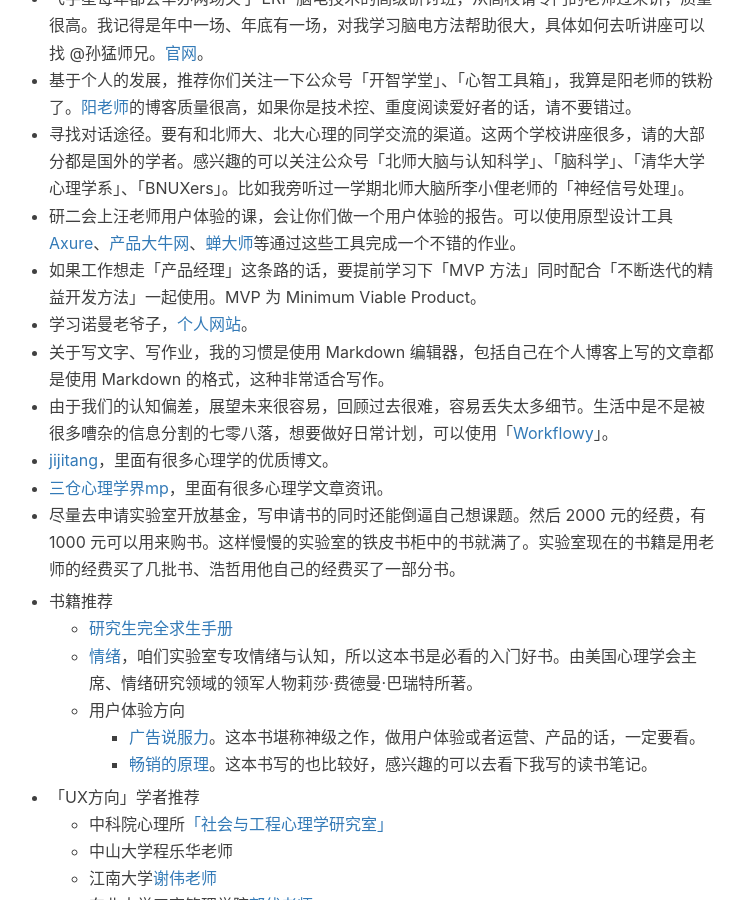
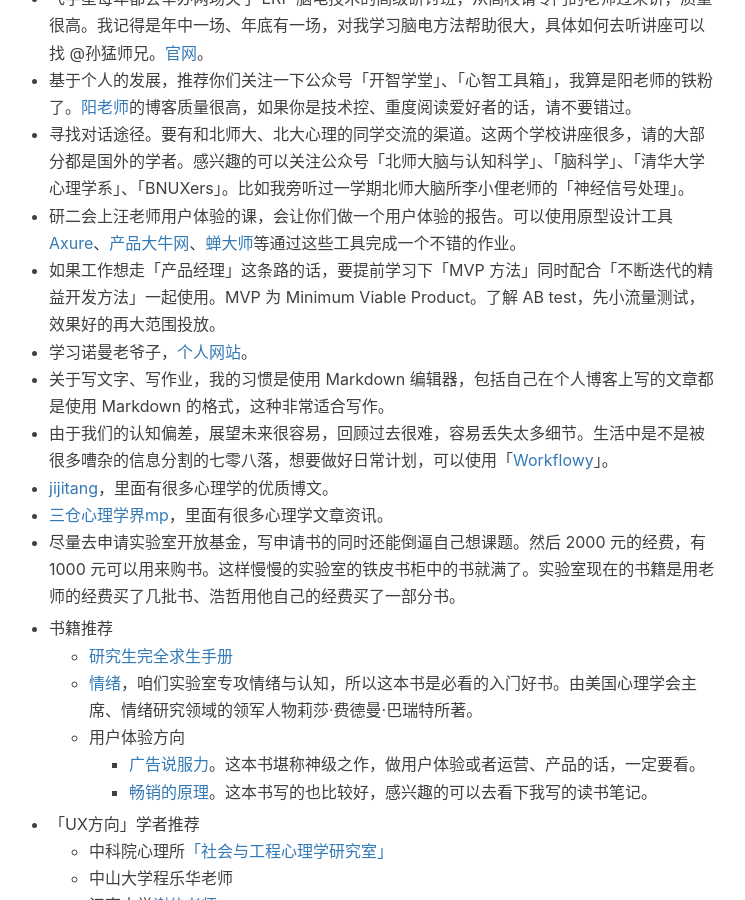
Before and after one commit to zapp926/blog, a Jekyll site: the page built from _posts/2019-01-06-1015-manual.md, in a window 1280 px wide and 900 px high, scrolled down 2239 px. Shown: the whole window, without its empty margins (256-1001 px from the left). Built offline with Jekyll 4.4.1, drawn with Linux system fonts in a browser that asks for light colours; nearby versions of some CDN libraries; comment, search, counter and statistics services are not loaded.

Commit message:
add content

```diff
--- a/_posts/2019-01-06-1015-manual.md
+++ b/_posts/2019-01-06-1015-manual.md
@@ -52,7 +52,7 @@
 * 基于个人的发展，推荐你们关注一下公众号「开智学堂」、「心智工具箱」，我算是阳老师的铁粉了。[阳老师](https://www.yangzhiping.com)的博客质量很高，如果你是技术控、重度阅读爱好者的话，请不要错过。
 * 寻找对话途径。要有和北师大、北大心理的同学交流的渠道。这两个学校讲座很多，请的大部分都是国外的学者。感兴趣的可以关注公众号「北师大脑与认知科学」、「脑科学」、「清华大学心理学系」、「BNUXers」。比如我旁听过一学期北师大脑所李小俚老师的「神经信号处理」。
 * 研二会上汪老师用户体验的课，会让你们做一个用户体验的报告。可以使用原型设计工具[Axure](https://www.axure.com)、[产品大牛网](http://www.pmdaniu.com)、[蝉大师](https://www.chandashi.com)等通过这些工具完成一个不错的作业。
-* 如果工作想走「产品经理」这条路的话，要提前学习下「MVP 方法」同时配合「不断迭代的精益开发方法」一起使用。MVP 为 Minimum Viable Product。
+* 如果工作想走「产品经理」这条路的话，要提前学习下「MVP 方法」同时配合「不断迭代的精益开发方法」一起使用。MVP 为 Minimum Viable Product。了解 AB test，先小流量测试，效果好的再大范围投放。
 * 学习诺曼老爷子，[个人网站](https://jnd.org/)。
 * 关于写文字、写作业，我的习惯是使用 Markdown 编辑器，包括自己在个人博客上写的文章都是使用 Markdown 的格式，这种非常适合写作。
 * 由于我们的认知偏差，展望未来很容易，回顾过去很难，容易丢失太多细节。生活中是不是被很多嘈杂的信息分割的七零八落，想要做好日常计划，可以使用「[Workflowy](https://workflowy.com/downloads/windows/)」。
```
Also changed, not shown: other parts of _posts/2019-01-06-1015-manual.md (+1 -0 lines).
